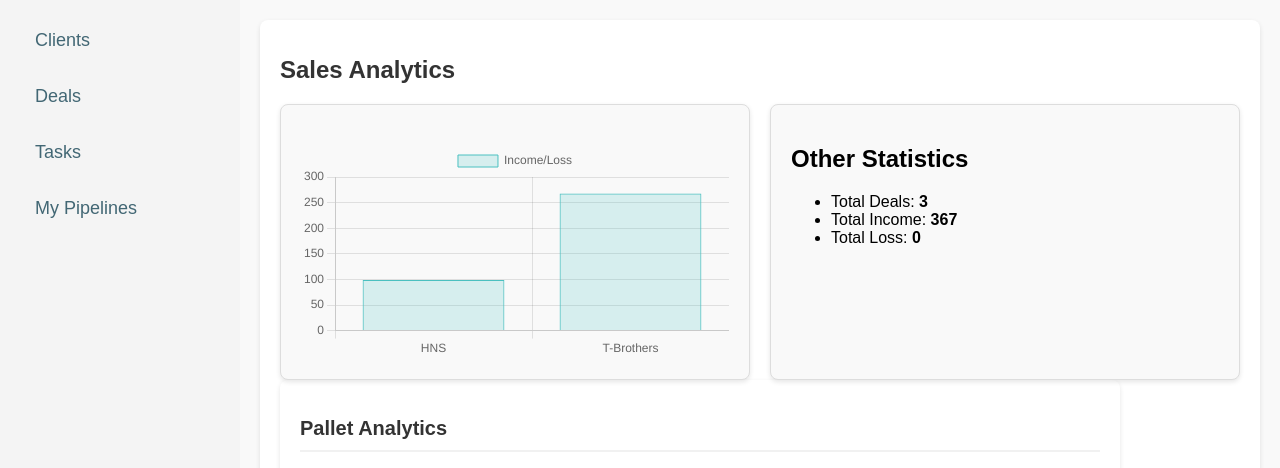
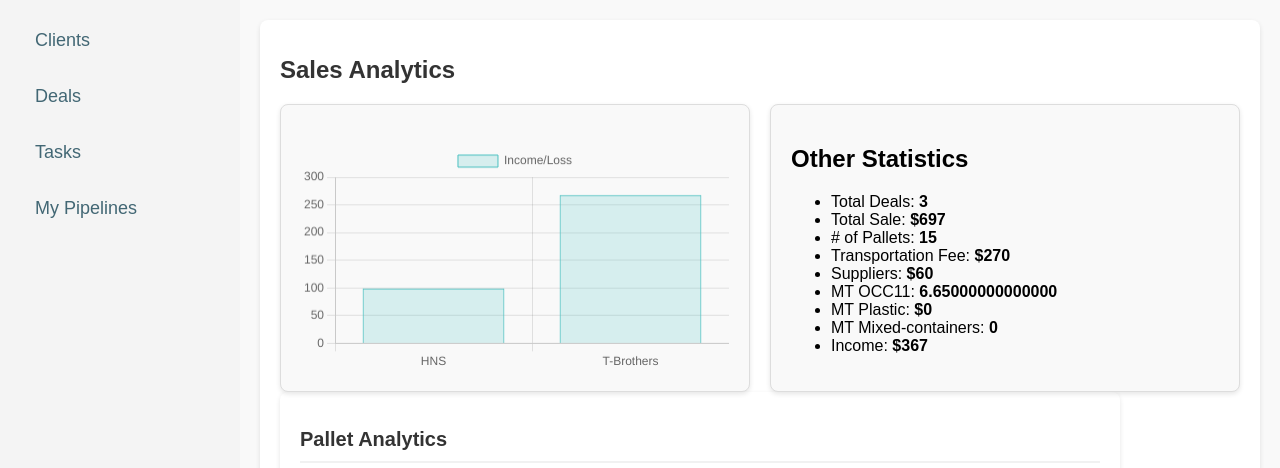
Before and after one commit to DimkaAdam/CRM_SYSTEM, a Django app: page /sales_analytics/ in a window 1280 px wide. Shown: the top 468 px of the page. Run offline with Django 5.2, Linux system fonts and the light colour scheme; data comes from the database, SQL or seed files in the repository; data that the repository does not hold is empty.

Commit message:
другую статистику сделал

```diff
--- a/crm_project/crm/templates/crm/sales_analytics.html
+++ b/crm_project/crm/templates/crm/sales_analytics.html
@@ -62,10 +62,15 @@
                 <div class="stats-container">
                     <h2>Other Statistics</h2>
                     <ul>
-                        <li>Total Deals: <strong>{{ total_deals }}</strong></li>
-                        <li>Total Income: <strong>{{ total_income }}</strong></li>
-                        <li>Total Loss: <strong>{{ total_loss }}</strong></li>
-                        <!-- Добавьте другие показатели, если нужно -->
+                       <li>Total Deals: <strong>{{ total_deals }}</strong></li>
+                        <li>Total Sale: <strong>${{ total_sale }}</strong></li>
+                        <li># of Pallets: <strong>{{ total_pallets }}</strong></li>
+                        <li>Transportation Fee: <strong>${{ transportation_fee }}</strong></li>
+                        <li>Suppliers: <strong>${{ suppliers_total }}</strong></li>
+                        <li>MT OCC11: <strong>{{ mt_occ11 }}</strong></li>
+                        <li>MT Plastic: <strong>${{ mt_plastic }}</strong></li>
+                        <li>MT Mixed-containers: <strong>{{ mt_mixed_containers }}</strong></li>
+                        <li>Income: <strong>${{ income }}</strong></li>
                     </ul>
                 </div>
             </div>
@@ -94,6 +99,7 @@
                     <button type="submit" name="reset_pallets" class="reset-btn">Reset All Pallets</button>
                 </form>
             </div>
+
 
             <script>
                 // Данные для графика
--- a/crm_project/crm/views.py
+++ b/crm_project/crm/views.py
@@ -117,8 +117,15 @@ def sales_analytics(request):
     suppliers_income_dict = {entry['supplier']: float(entry['total_income_loss'] or 0) for entry in suppliers_income}
 
     total_deals = Deals.objects.count()
-    total_income = Deals.objects.filter(total_income_loss__gt=0).aggregate(Sum('total_income_loss'))['total_income_loss__sum'] or 0
-    total_loss = Deals.objects.filter(total_income_loss__lt=0).aggregate(Sum('total_income_loss'))['total_income_loss__sum'] or 0
+    total_sale = Deals.objects.aggregate(Sum('total_amount'))['total_amount__sum'] or 0
+    total_pallets = Deals.objects.aggregate(Sum('shipped_pallets'))['shipped_pallets__sum'] or 0
+    transportation_fee = Deals.objects.aggregate(Sum('transport_cost'))['transport_cost__sum'] or 0
+    suppliers_total = Deals.objects.aggregate(Sum('supplier_total'))['supplier_total__sum'] or 0
+    mt_occ11 = Deals.objects.filter(grade="OCC11").aggregate(Sum('received_quantity'))['received_quantity__sum'] or 0
+    mt_plastic = Deals.objects.filter(grade="Plastic").aggregate(Sum('received_quantity'))[
+                     'received_quantity__sum'] or 0
+    mt_mixed_containers = Deals.objects.filter(grade="Mixed-containers").aggregate(Sum('received_quantity'))['received_quantity__sum'] or 0
+    income = Deals.objects.filter(total_income_loss__gt=0).aggregate(Sum('total_income_loss'))['total_income_loss__sum'] or 0
 
     # Данные о палетах
     company_pallets = CompanyPallets.objects.select_related('company_name')
@@ -130,8 +137,14 @@ def sales_analytics(request):
     context = {
         'suppliers_income': suppliers_income_dict,
         'total_deals': total_deals,
-        'total_income': total_income,
-        'total_loss': total_loss,
+        'total_sale': total_sale,
+        'total_pallets': total_pallets,
+        'transportation_fee': transportation_fee,
+        'suppliers_total': suppliers_total,
+        'mt_occ11': mt_occ11,
+        'mt_plastic': mt_plastic,
+        'mt_mixed_containers': mt_mixed_containers,
+        'income': income,
         'company_pallets': company_pallets,
     }
     return render(request, 'crm/sales_analytics.html', context)
```
Also changed, not shown: crm_project/crm/migrations/0001_initial.py (deleted), crm_project/crm/migrations/0002_pipeline.py (deleted), crm_project/crm/migrations/0003_pipeline_description.py (deleted), crm_project/crm/migrations/0004_rename_amount_deals_buyer_price_remove_deals_client_and_more.py (deleted), crm_project/crm/migrations/0005_client_type.py (deleted), crm_project/crm/migrations/0006_rename_type_client_client_type.py (deleted), crm_project/crm/migrations/0007_alter_deals_buyer_alter_deals_supplier.py (deleted), crm_project/crm/migrations/0008_alter_deals_buyer_alter_deals_supplier.py (deleted), crm_project/crm/migrations/0009_alter_deals_buyer_alter_deals_supplier.py (deleted), crm_project/crm/migrations/0010_alter_deals_buyer_alter_deals_supplier.py (deleted), crm_project/crm/migrations/0011_alter_client_client_type.py (deleted), crm_project/crm/migrations/0012_clientpallets_deals_pallets_delivered_and_more.py (deleted), crm_project/crm/migrations/0013_companypallets_delete_clientpallets_and_more.py (deleted), crm_project/crm/migrations/0014_alter_client_client_type_and_more.py (deleted).
